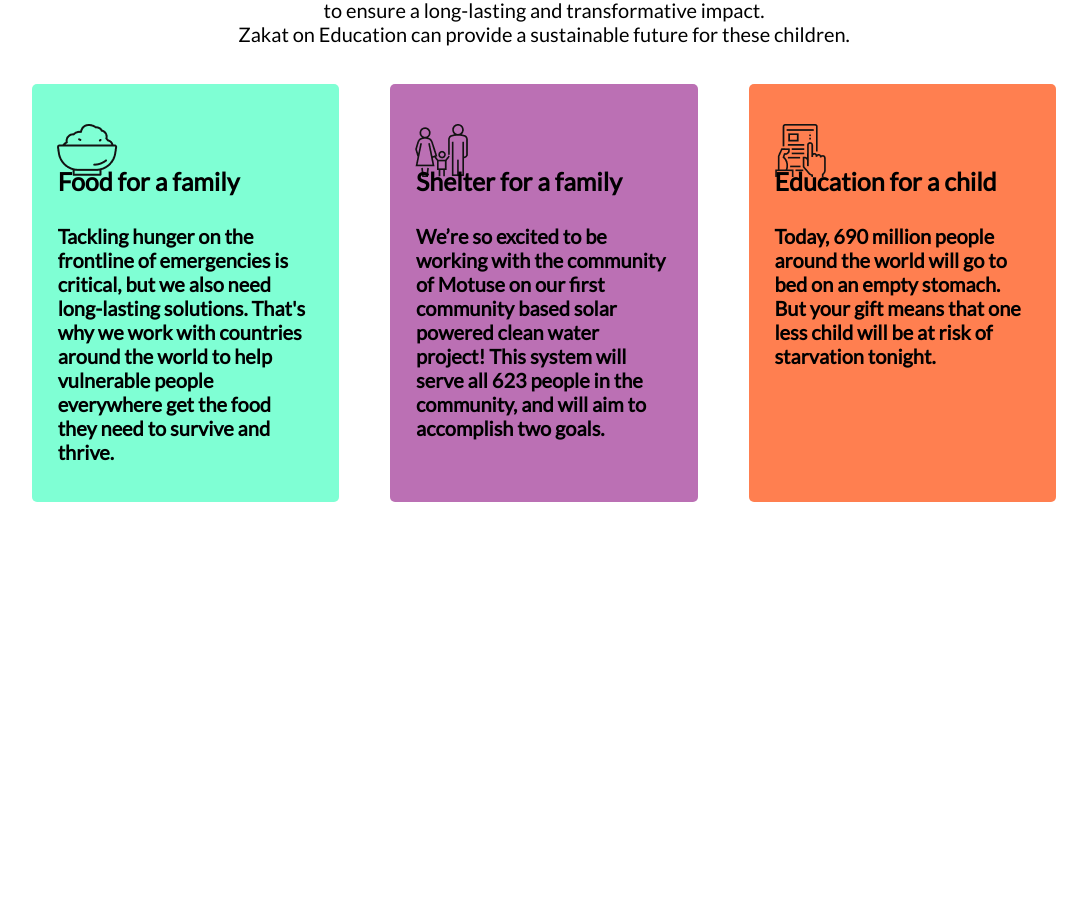
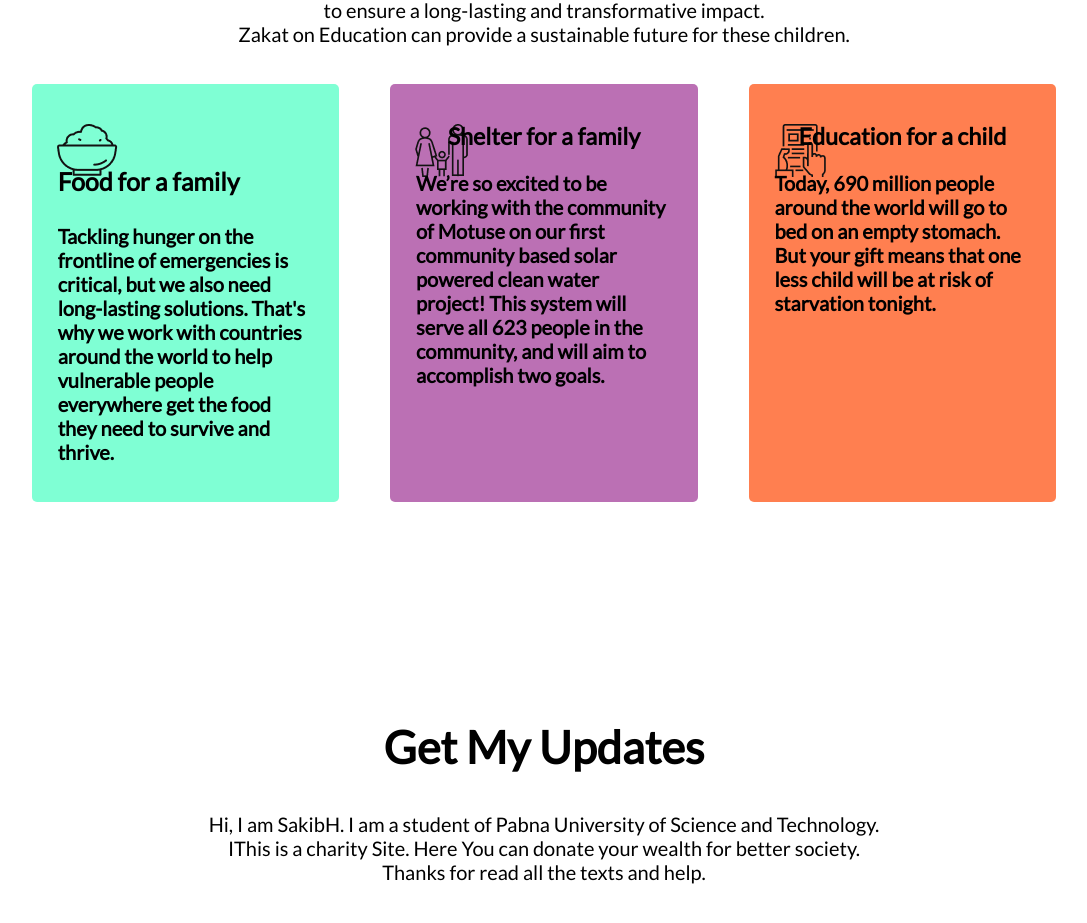
Before and after one commit to SakibHasanICE/Assignment-one, a plain HTML site: page index.html in a window 1280 px wide. Shown: the part 1464-2387 px from the top of the page, without its empty margins (96-1183 px from the left). Before the commit the page ends 1966 px from the top, so only its background shows below. Drawn offline with Linux system fonts and the light colour scheme; a web font is replaced by a local one.

Commit message:
late night

```diff
--- a/index.html
+++ b/index.html
@@ -69,8 +69,8 @@
         </p>
       </div>
       <div class="flex-container">
-        <div id="food"class="donate-plan food">
-          <h3>Food for a family</h3>
+        <div id="food" class="donate-plan food">
+          <h3 class="donate-plan-text">Food for a family</h3>
           <p>
             Tackling hunger on the frontline of emergencies is critical, but we
             also need long-lasting solutions. That's why we work with countries
@@ -78,7 +78,7 @@
             they need to survive and thrive.
           </p>
         </div>
-        <div id="shelter"class="donate-plan">
+        <div id="shelter" class="donate-plan">
           <h3>Shelter for a family</h3>
           <p>
             We’re so excited to be working with the community of Motuse on our
@@ -87,7 +87,7 @@
             accomplish two goals.
           </p>
         </div>
-        <div id="child"class="donate-plan child">
+        <div id="child" class="donate-plan child">
           <h3>Education for a child</h3>
           <p>
             Today, 690 million people around the world will go to bed on an
@@ -97,6 +97,16 @@
         </div>
       </div>
     </section>
-    <section></section>
+    <section class="fifth section">
+      <div id="" class="align">
+        <h3 class="updates">Get My Updates</h3>
+        <p class="paragraph">
+          Hi, I am SakibH. I am a student of Pabna University of Science and
+          Technology.<br />IThis is a charity Site. Here You can donate your
+          wealth for better society.<br />Thanks for read all the texts and
+          help.
+        </p>
+      </div>
+    </section>
   </body>
 </html>
--- a/style.css
+++ b/style.css
@@ -17,7 +17,12 @@ h2 {
   padding-top: 8%;
   padding-bottom: 2%;
 }
-h3{
+h3.updates {
+  font-size: 45px;
+  padding-bottom: 3%;
+  padding-top: 17%;
+}
+h3.donate-plan-text {
   font-size: 25px;
   padding-bottom: 3%;
   padding-top: 17%;
@@ -77,8 +82,8 @@ div.line p {
   margin-top: 4%;
   font-size: 20px;
 }
-.donate-plan{
-   font-size: 20px;
+.donate-plan {
+  font-size: 20px;
   font-weight: 700;
   width: 20%;
   background-color: rgb(236, 223, 223);
@@ -87,26 +92,25 @@ div.line p {
   margin-right: 2%;
   border-radius: 5px;
 }
-#food{
+#food {
   background-color: aquamarine;
   background-image: url(icons/food.png);
   background-repeat: no-repeat;
   background-position: top 40px left 25px;
-
 }
-#shelter{
+#shelter {
   background-color: rgb(187, 112, 180);
   background-image: url(icons/shelter.png);
   background-repeat: no-repeat;
   background-position: top 40px left 25px;
 }
-#child{
+#child {
   background-color: coral;
   background-image: url(icons/Frame-1.png);
   background-repeat: no-repeat;
- background-position: top 40px left 25px;
+  background-position: top 40px left 25px;
 }
-div.donate-plan p{
-text-align: left;
-padding-top: 8%;
+div.donate-plan p {
+  text-align: left;
+  padding-top: 8%;
 }
```
